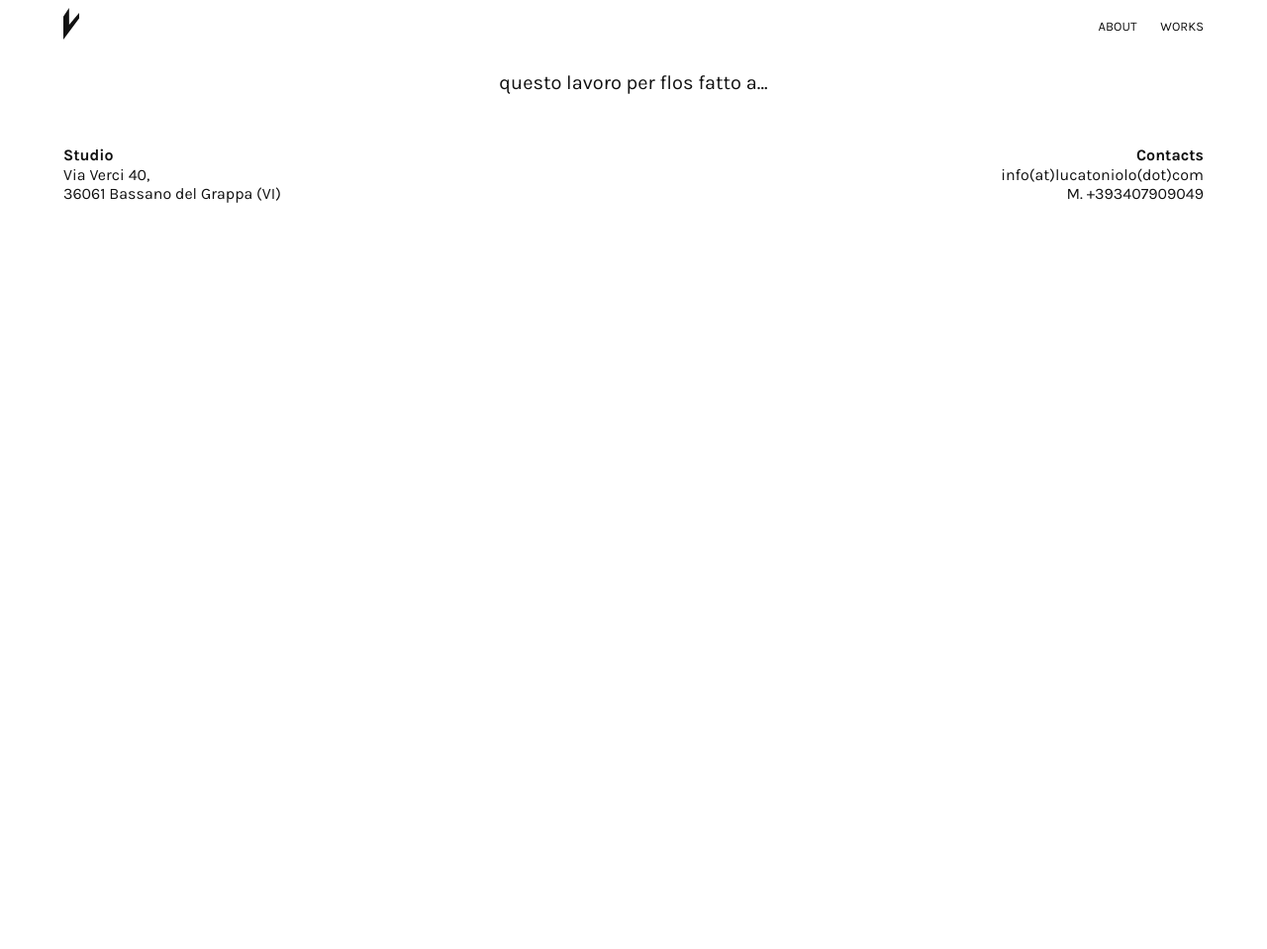
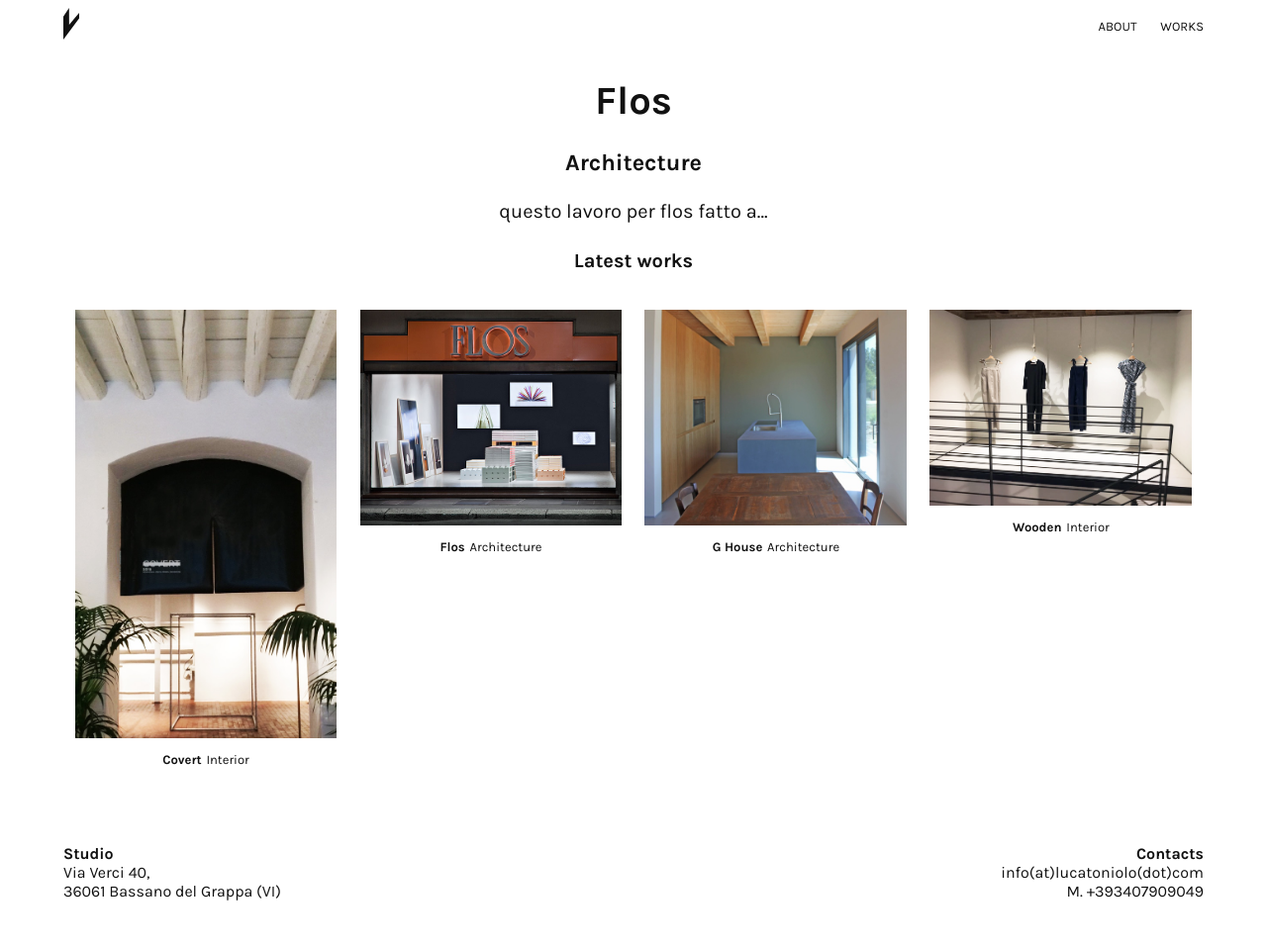
Before and after one commit to rzecchini/lucatoniolo, a Jekyll site: the page built from _works/flos.md, in a window 1280 px wide. Shown: the whole page at 99% size. Built offline with Jekyll 4.4.1, drawn with Linux system fonts in a browser that asks for light colours; before the commit the page ends 900 px from its top, so only the background shows below that.

Commit message:
feat: update default tpl

```diff
--- a/_layouts/default.html
+++ b/_layouts/default.html
@@ -9,15 +9,37 @@
 
     <main class="default-content" aria-label="Content">
       <div class="container">
-        {% if page.images %}
-            {{ page.images }}
-        {% endif %}
+        <div class="page">
+            {% if page.title %}
+                <h1 class="page__title">{{ page.title }}</h1>
+            {% endif %}
 
-        {% if page.text %}
-            {{ page.text }}
-        {% endif %}
+            {% if page.category %}
+                <h3 class="page__title">{{ page.category }}</h3>
+            {% endif %}
 
-        {{ content }}
+            {% if page.images %}
+                <div class="page__pics">
+                    {% for item in page.images %}
+                        <div class="page__pic">
+                            <img src="{{item.picture}}" alt="">
+                        </div>
+                    {% endfor %}
+                </div>
+            {% endif %}
+
+            {{ content }}
+        </div>
+
+        <h4>Latest works</h4>
+
+        <section class="works works--index">
+          {% for work in site.works %}
+              {% if work.title %}
+                  {% include work.html url=work.url title=work.title category=work.category poster=work.poster index=true %}
+              {% endif %}
+          {% endfor %}
+        </section>
       </div>
     </main>
 
--- a/_layouts/home.html
+++ b/_layouts/home.html
@@ -6,7 +6,7 @@
         {% include header.html %}
 
         <main class="home-content" aria-label="Content">
-            <section class="works">
+            <section class="works padding">
                 <div class="Wallop">
                   <div class="Wallop-list">
                     {% for work in site.works %}
@@ -30,7 +30,7 @@
                   {% assign see_works = see_works | plus: 1 %}
                 {% endif %}
               {% endfor %}
-              <a class="all-works__label" href="#"><span>See all works</span></a>
+              <a class="all-works__label" href="{{ '/works' | relative_url }}"><span>See all works</span></a>
             </section>
 
             <section class="hello">
--- a/_sass/main.scss
+++ b/_sass/main.scss
@@ -72,6 +72,9 @@
   text-align: center;
 }
 
+.padding {
+    padding: 1rem;
+}
 
 /* Header
  *=======================================*/
@@ -169,7 +172,6 @@
 /* Works
  *=======================================*/
 .works {
-  padding: 1rem;
   margin-bottom: 1rem;
 
   @include media-query($large) {
@@ -285,6 +287,37 @@
 
 /* About
  *=======================================*/
+.page__pics {
+    display: flex;
+    flex-wrap: wrap;
+    align-items: center;
+}
+
+.page__pic {
+    flex: 1 0 100%;
+    margin-bottom: 1rem;
+
+    &:nth-child(even) {
+        margin-right: 0;
+    }
+
+    @include media-query($large) {
+        flex-basis: 46%;
+        margin: 2% 2% 2% 0;
+    }
+}
+
+.page__pic img {
+    max-height: 80vh;
+
+    @include media-query($large) {
+        max-height: auto;
+    }
+}
+
+
+/* About
+ *=======================================*/
 .about {
   padding: 1rem 1rem 3rem;
   font-size: 1.5rem;
```
